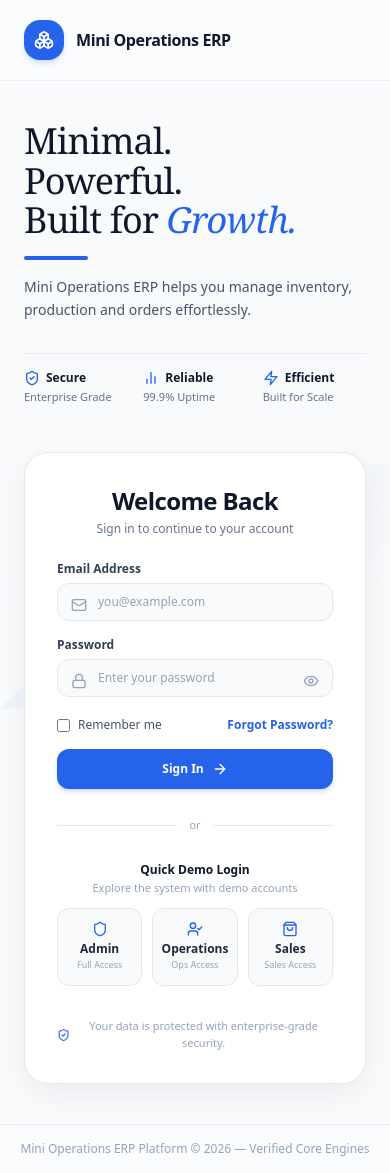
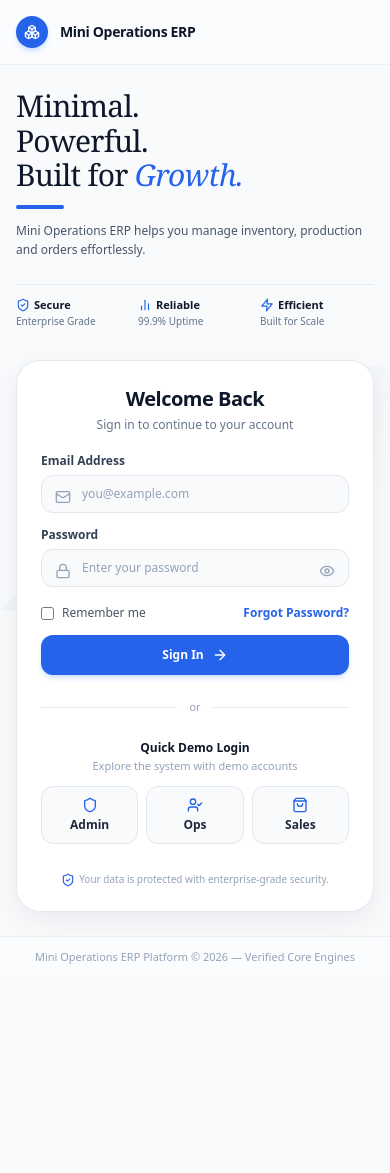
Before and after one commit to Yuvraj0317/ERP-And-CRM-, a React (Vite) app in the folder frontend/: page /login in a window 390 px wide. After the commit the page ends 977 px from the top, so only its background shows below. Built offline with nearby package versions, Linux system fonts and the light colour scheme.

Commit message:
feat(frontend): optimize mobile phone responsiveness, touch targets, and horizontal navigation

```diff
--- a/frontend/src/components/Navbar.tsx
+++ b/frontend/src/components/Navbar.tsx
@@ -9,6 +9,7 @@ import {
   LogOut,
   User,
   Menu,
+  LayoutDashboard,
 } from 'lucide-react';
 
 interface NavbarProps {
@@ -22,11 +23,11 @@ export const Navbar: React.FC<NavbarProps> = ({ onOpenMobileSidebar }) => {
   if (!user) return null;
 
   const navItems = [
-    { path: '/dashboard', label: 'Dashboard', icon: Boxes },
+    { path: '/dashboard', label: 'Dashboard', icon: LayoutDashboard },
     { path: '/inventory', label: 'Inventory', icon: Boxes },
     { path: '/work-orders', label: 'Work Orders', icon: ClipboardList },
-    { path: '/transfers', label: 'Internal Transfers', icon: ArrowLeftRight },
-    { path: '/orders', label: 'Customer Orders', icon: ShoppingCart },
+    { path: '/transfers', label: 'Transfers', icon: ArrowLeftRight },
+    { path: '/orders', label: 'Orders', icon: ShoppingCart },
   ];
 
   const getRoleBadge = (role: string) => {
@@ -44,10 +45,10 @@ export const Navbar: React.FC<NavbarProps> = ({ onOpenMobileSidebar }) => {
 
   return (
     <header className="bg-white/95 border-b border-slate-200/80 text-slate-900 sticky top-0 z-40 shadow-sm backdrop-blur-xl transition-colors duration-300">
-      <div className="w-full px-4 sm:px-6 lg:px-8">
+      <div className="w-full px-3 sm:px-6 lg:px-8">
         <div className="flex items-center justify-between h-16">
           {/* Leftmost Corner: Mobile Drawer Toggle & Brand Logo */}
-          <div className="flex items-center space-x-3">
+          <div className="flex items-center space-x-2.5 sm:space-x-3.5">
             {onOpenMobileSidebar && (
               <button
                 onClick={onOpenMobileSidebar}
@@ -58,20 +59,20 @@ export const Navbar: React.FC<NavbarProps> = ({ onOpenMobileSidebar }) => {
               </button>
             )}
 
-            <Link to="/dashboard" className="flex items-center space-x-3.5 group">
+            <Link to="/dashboard" className="flex items-center space-x-2.5 sm:space-x-3.5 group">
               <div className="bg-[#2563EB] p-2.5 rounded-2xl text-white shadow-md shadow-blue-500/20 transition-transform group-hover:scale-105">
                 <Boxes className="h-5 w-5" />
               </div>
               <div>
-                <div className="flex items-center space-x-2">
-                  <span className="font-extrabold text-base text-slate-900 tracking-tight">
+                <div className="flex items-center space-x-1.5 sm:space-x-2">
+                  <span className="font-extrabold text-sm sm:text-base text-slate-900 tracking-tight truncate max-w-[140px] sm:max-w-none">
                     Mini Operations ERP
                   </span>
-                  <span className="bg-blue-50 text-[#2563EB] border border-blue-200 px-1.5 py-0.5 rounded text-[10px] font-mono font-bold uppercase">
+                  <span className="bg-blue-50 text-[#2563EB] border border-blue-200 px-1.5 py-0.5 rounded text-[10px] font-mono font-bold uppercase hidden sm:inline-block">
                     v1.0
                   </span>
                 </div>
-                <span className="text-[10px] text-[#2563EB] font-mono tracking-widest uppercase block -mt-0.5 font-bold">
+                <span className="text-[10px] text-[#2563EB] font-mono tracking-widest uppercase block -mt-0.5 font-bold truncate max-w-[140px] sm:max-w-none">
                   Enterprise Operations Platform
                 </span>
               </div>
@@ -103,18 +104,18 @@ export const Navbar: React.FC<NavbarProps> = ({ onOpenMobileSidebar }) => {
           </nav>
 
           {/* Rightmost Corner: User Role Badge & Logout */}
-          <div className="flex items-center space-x-3.5">
+          <div className="flex items-center space-x-2 sm:space-x-3.5">
             {/* User Profile & Role Pill */}
-            <div className="flex items-center space-x-3 border-l border-slate-200 pl-3.5">
+            <div className="flex items-center space-x-2.5 sm:space-x-3 border-l border-slate-200 pl-2.5 sm:pl-3.5">
               <div className="bg-slate-100 p-2 rounded-full text-slate-700 border border-slate-200 shadow-sm hidden sm:block">
                 <User className="h-4 w-4 text-[#2563EB]" />
               </div>
               <div className="text-right">
-                <span className="text-xs font-bold text-slate-900 block leading-none mb-1">
+                <span className="text-xs font-bold text-slate-900 block leading-none mb-0.5 sm:mb-1 truncate max-w-[90px] sm:max-w-none">
                   {user.name}
                 </span>
                 <span
-                  className={`text-[10px] px-2 py-0.5 rounded-md font-mono font-bold uppercase tracking-wider ${getRoleBadge(
+                  className={`text-[9px] sm:text-[10px] px-1.5 sm:px-2 py-0.5 rounded-md font-mono font-bold uppercase tracking-wider ${getRoleBadge(
                     user.role
                   )}`}
                 >
@@ -126,7 +127,7 @@ export const Navbar: React.FC<NavbarProps> = ({ onOpenMobileSidebar }) => {
             {/* Logout CTA */}
             <button
               onClick={logout}
-              className="flex items-center space-x-1.5 bg-rose-50 hover:bg-rose-100 text-rose-700 px-3 py-1.5 rounded-xl text-xs font-bold border border-rose-200 transition-all duration-200 active:scale-95 shadow-sm"
+              className="flex items-center space-x-1.5 bg-rose-50 hover:bg-rose-100 text-rose-700 px-2.5 sm:px-3 py-1.5 rounded-xl text-xs font-bold border border-rose-200 transition-all duration-200 active:scale-95 shadow-sm"
               title="Sign Out"
             >
               <LogOut className="h-3.5 w-3.5" />
@@ -134,6 +135,30 @@ export const Navbar: React.FC<NavbarProps> = ({ onOpenMobileSidebar }) => {
             </button>
           </div>
         </div>
+
+        {/* Mobile Navigation Horizontal Bar */}
+        <div className="md:hidden flex items-center justify-around py-2 border-t border-slate-100 overflow-x-auto space-x-1">
+          {navItems.map((item) => {
+            const Icon = item.icon;
+            const isActive =
+              location.pathname === item.path ||
+              (item.path === '/dashboard' && location.pathname === '/');
+            return (
+              <Link
+                key={item.path}
+                to={item.path}
+                className={`flex items-center space-x-1 px-2.5 py-1.5 rounded-xl text-xs font-semibold whitespace-nowrap transition ${
+                  isActive
+                    ? 'bg-[#2563EB] text-white font-bold shadow-sm'
+                    : 'text-slate-600 hover:text-slate-900 hover:bg-slate-50'
+                }`}
+              >
+                <Icon className="h-3.5 w-3.5" />
+                <span>{item.label}</span>
+              </Link>
+            );
+          })}
+        </div>
       </div>
     </header>
   );
--- a/frontend/src/pages/Login.tsx
+++ b/frontend/src/pages/Login.tsx
@@ -51,13 +51,11 @@ export const Login: React.FC = () => {
       {/* Background Architectural Vector Composition */}
       <div className="absolute inset-0 z-0 pointer-events-none opacity-40">
         <svg className="w-full h-full" viewBox="0 0 1440 900" fill="none" xmlns="http://www.w3.org/2000/svg">
-          {/* Subtle Grid */}
           <pattern id="bg-grid" width="40" height="40" patternUnits="userSpaceOnUse">
             <path d="M 40 0 L 0 0 0 40" fill="none" stroke="currentColor" className="text-slate-300/40" strokeWidth="0.8" />
           </pattern>
           <rect width="100%" height="100%" fill="url(#bg-grid)" />
 
-          {/* Architectural Soft Light Polygons */}
           <polygon points="0,900 600,300 900,900" fill="url(#poly-grad-1)" opacity="0.15" />
           <polygon points="800,0 1440,500 1440,0" fill="url(#poly-grad-2)" opacity="0.1" />
 
@@ -74,79 +72,78 @@ export const Login: React.FC = () => {
         </svg>
       </div>
 
-      {/* Top Bar with Brand Header */}
-      <header className="relative z-10 w-full px-6 lg:px-12 py-5 flex items-center justify-between border-b border-slate-200/60 bg-white/40 backdrop-blur-sm">
+      {/* Top Bar Header */}
+      <header className="relative z-10 w-full px-4 sm:px-6 lg:px-12 py-4 sm:py-5 flex items-center justify-between border-b border-slate-200/60 bg-white/40 backdrop-blur-sm">
         <div className="flex items-center space-x-3">
-          <div className="bg-[#2563EB] p-2.5 rounded-2xl text-white shadow-md shadow-blue-500/20">
-            <Boxes className="h-5 w-5" />
+          <div className="bg-[#2563EB] p-2 sm:p-2.5 rounded-2xl text-white shadow-md shadow-blue-500/20">
+            <Boxes className="h-4 w-4 sm:h-5 sm:w-5" />
           </div>
-          <span className="font-extrabold text-base text-slate-900 tracking-tight">
+          <span className="font-extrabold text-sm sm:text-base text-slate-900 tracking-tight">
             Mini Operations ERP
           </span>
         </div>
       </header>
 
       {/* Main Two-Column Centered Layout Container */}
-      <main className="relative z-10 flex-1 max-w-6xl w-full mx-auto px-6 lg:px-12 py-10 flex flex-col lg:flex-row items-center justify-between gap-12 lg:gap-16">
+      <main className="relative z-10 flex-1 max-w-6xl w-full mx-auto px-4 sm:px-6 lg:px-12 py-6 sm:py-10 flex flex-col lg:flex-row items-center justify-between gap-8 lg:gap-16">
         {/* LEFT COLUMN: Marketing & Branding Section */}
-        <div className="flex-1 space-y-8 text-left animate-fade-in-rise">
-          {/* Main Headline with Serif Typography for 'Minimal. Powerful. Built for Growth.' */}
-          <div className="space-y-4">
-            <h1 className="text-4xl sm:text-5xl lg:text-6xl font-serif text-slate-900 tracking-tight leading-[1.1]">
+        <div className="flex-1 space-y-6 sm:space-y-8 text-left animate-fade-in-rise w-full">
+          <div className="space-y-3 sm:space-y-4">
+            <h1 className="text-3xl sm:text-5xl lg:text-6xl font-serif text-slate-900 tracking-tight leading-[1.15]">
               Minimal. <br />
               Powerful. <br />
               Built for <span className="text-[#2563EB] font-serif italic">Growth.</span>
             </h1>
-            <div className="w-16 h-1 bg-[#2563EB] rounded-full"></div>
-            <p className="text-slate-600 text-sm sm:text-base max-w-md leading-relaxed font-normal">
+            <div className="w-12 sm:w-16 h-1 bg-[#2563EB] rounded-full"></div>
+            <p className="text-slate-600 text-xs sm:text-base max-w-md leading-relaxed font-normal">
               Mini Operations ERP helps you manage inventory, production and orders effortlessly.
             </p>
           </div>
 
           {/* Three Feature Highlights Row */}
-          <div className="grid grid-cols-3 gap-4 pt-4 border-t border-slate-200/80 max-w-lg">
-            <div className="space-y-1">
-              <div className="flex items-center space-x-1.5 text-[#2563EB]">
-                <ShieldCheck className="h-4 w-4" />
-                <span className="text-xs font-bold text-slate-900">Secure</span>
+          <div className="grid grid-cols-3 gap-2 sm:gap-4 pt-3 sm:pt-4 border-t border-slate-200/80 max-w-lg">
+            <div className="space-y-0.5 sm:space-y-1">
+              <div className="flex items-center space-x-1 sm:space-x-1.5 text-[#2563EB]">
+                <ShieldCheck className="h-3.5 w-3.5 sm:h-4 sm:w-4" />
+                <span className="text-[11px] sm:text-xs font-bold text-slate-900">Secure</span>
               </div>
-              <span className="text-[11px] text-slate-500 block leading-tight">Enterprise Grade</span>
+              <span className="text-[10px] sm:text-[11px] text-slate-500 block leading-tight">Enterprise Grade</span>
             </div>
 
-            <div className="space-y-1">
-              <div className="flex items-center space-x-1.5 text-[#2563EB]">
-                <BarChart2 className="h-4 w-4" />
-                <span className="text-xs font-bold text-slate-900">Reliable</span>
+            <div className="space-y-0.5 sm:space-y-1">
+              <div className="flex items-center space-x-1 sm:space-x-1.5 text-[#2563EB]">
+                <BarChart2 className="h-3.5 w-3.5 sm:h-4 sm:w-4" />
+                <span className="text-[11px] sm:text-xs font-bold text-slate-900">Reliable</span>
               </div>
-              <span className="text-[11px] text-slate-500 block leading-tight">99.9% Uptime</span>
+              <span className="text-[10px] sm:text-[11px] text-slate-500 block leading-tight">99.9% Uptime</span>
             </div>
 
-            <div className="space-y-1">
-              <div className="flex items-center space-x-1.5 text-[#2563EB]">
-                <Zap className="h-4 w-4" />
-                <span className="text-xs font-bold text-slate-900">Efficient</span>
+            <div className="space-y-0.5 sm:space-y-1">
+              <div className="flex items-center space-x-1 sm:space-x-1.5 text-[#2563EB]">
+                <Zap className="h-3.5 w-3.5 sm:h-4 sm:w-4" />
+                <span className="text-[11px] sm:text-xs font-bold text-slate-900">Efficient</span>
               </div>
-              <span className="text-[11px] text-slate-500 block leading-tight">Built for Scale</span>
+              <span className="text-[10px] sm:text-[11px] text-slate-500 block leading-tight">Built for Scale</span>
             </div>
           </div>
         </div>
 
         {/* RIGHT COLUMN: Minimalist Login Card */}
-        <div className="w-full max-w-md bg-white p-8 sm:p-10 rounded-3xl shadow-[0_10px_30px_rgba(15,23,42,0.06)] border border-slate-200/90 space-y-6 animate-modal-scale">
+        <div className="w-full max-w-md bg-white p-6 sm:p-10 rounded-3xl shadow-[0_10px_30px_rgba(15,23,42,0.06)] border border-slate-200/90 space-y-5 sm:space-y-6 animate-modal-scale">
           {/* Header */}
           <div className="text-center space-y-1">
-            <h2 className="text-2xl font-bold text-slate-900 tracking-tight">Welcome Back</h2>
+            <h2 className="text-xl sm:text-2xl font-bold text-slate-900 tracking-tight">Welcome Back</h2>
             <p className="text-slate-500 text-xs font-normal">Sign in to continue to your account</p>
           </div>
 
           {error && (
-            <div className="bg-rose-50 border border-rose-200 text-rose-700 text-xs p-3.5 rounded-2xl text-center font-medium animate-fade-in-rise">
+            <div className="bg-rose-50 border border-rose-200 text-rose-700 text-xs p-3 rounded-2xl text-center font-medium animate-fade-in-rise">
               {error}
             </div>
           )}
 
           {/* Manual Sign In Form */}
-          <form onSubmit={handleSubmit} className="space-y-4">
+          <form onSubmit={handleSubmit} className="space-y-3.5 sm:space-y-4">
             <div>
               <label className="block text-xs font-semibold text-slate-700 mb-1.5">
                 Email Address
@@ -228,42 +225,42 @@ export const Login: React.FC = () => {
               <p className="text-[11px] text-slate-400">Explore the system with demo accounts</p>
             </div>
 
-            <div className="grid grid-cols-3 gap-2.5">
+            <div className="grid grid-cols-3 gap-2">
               <button
                 type="button"
                 onClick={() => handleQuickLogin('ADMIN')}
                 disabled={isLoading}
-                className="flex flex-col items-center justify-center p-3 rounded-xl bg-slate-50 hover:bg-blue-50 border border-slate-200 text-slate-800 text-xs font-semibold transition-all hover:border-[#2563EB]/50 hover:scale-[1.02] active:scale-[0.98]"
+                className="flex flex-col items-center justify-center p-2.5 sm:p-3 rounded-xl bg-slate-50 hover:bg-blue-50 border border-slate-200 text-slate-800 text-xs font-semibold transition-all hover:border-[#2563EB]/50 hover:scale-[1.02] active:scale-[0.98]"
               >
                 <Shield className="h-4 w-4 mb-1 text-[#2563EB]" />
                 <span className="font-bold">Admin</span>
-                <span className="text-[9px] text-slate-400 font-normal">Full Access</span>
+                <span className="text-[9px] text-slate-400 font-normal hidden sm:inline">Full Access</span>
               </button>
               <button
                 type="button"
                 onClick={() => handleQuickLogin('OPERATIONS')}
                 disabled={isLoading}
-                className="flex flex-col items-center justify-center p-3 rounded-xl bg-slate-50 hover:bg-blue-50 border border-slate-200 text-slate-800 text-xs font-semibold transition-all hover:border-[#2563EB]/50 hover:scale-[1.02] active:scale-[0.98]"
+                className="flex flex-col items-center justify-center p-2.5 sm:p-3 rounded-xl bg-slate-50 hover:bg-blue-50 border border-slate-200 text-slate-800 text-xs font-semibold transition-all hover:border-[#2563EB]/50 hover:scale-[1.02] active:scale-[0.98]"
               >
                 <UserCheck className="h-4 w-4 mb-1 text-[#2563EB]" />
-                <span className="font-bold">Operations</span>
-                <span className="text-[9px] text-slate-400 font-normal">Ops Access</span>
+                <span className="font-bold">Ops</span>
+                <span className="text-[9px] text-slate-400 font-normal hidden sm:inline">Ops Access</span>
               </button>
               <button
                 type="button"
                 onClick={() => handleQuickLogin('SALES')}
                 disabled={isLoading}
-                className="flex flex-col items-center justify-center p-3 rounded-xl bg-slate-50 hover:bg-blue-50 border border-slate-200 text-slate-800 text-xs font-semibold transition-all hover:border-[#2563EB]/50 hover:scale-[1.02] active:scale-[0.98]"
+                className="flex flex-col items-center justify-center p-2.5 sm:p-3 rounded-xl bg-slate-50 hover:bg-blue-50 border border-slate-200 text-slate-800 text-xs font-semibold transition-all hover:border-[#2563EB]/50 hover:scale-[1.02] active:scale-[0.98]"
               >
                 <ShoppingBag className="h-4 w-4 mb-1 text-[#2563EB]" />
                 <span className="font-bold">Sales</span>
-                <span className="text-[9px] text-slate-400 font-normal">Sales Access</span>
+                <span className="text-[9px] text-slate-400 font-normal hidden sm:inline">Sales Access</span>
               </button>
             </div>
           </div>
 
           {/* Security Footer Note */}
-          <div className="pt-2 text-center text-[11px] text-slate-400 flex items-center justify-center space-x-1">
+          <div className="pt-2 text-center text-[10px] sm:text-[11px] text-slate-400 flex items-center justify-center space-x-1">
             <ShieldCheck className="h-3.5 w-3.5 text-[#2563EB]" />
             <span>Your data is protected with enterprise-grade security.</span>
           </div>
@@ -271,7 +268,7 @@ export const Login: React.FC = () => {
       </main>
 
       {/* Footer */}
-      <footer className="relative z-10 py-4 text-center text-xs text-slate-400 border-t border-slate-200/60 bg-white/40 backdrop-blur-sm">
+      <footer className="relative z-10 py-3 sm:py-4 text-center text-[11px] sm:text-xs text-slate-400 border-t border-slate-200/60 bg-white/40 backdrop-blur-sm">
         Mini Operations ERP Platform &copy; 2026 — Verified Core Engines
       </footer>
     </div>
```
